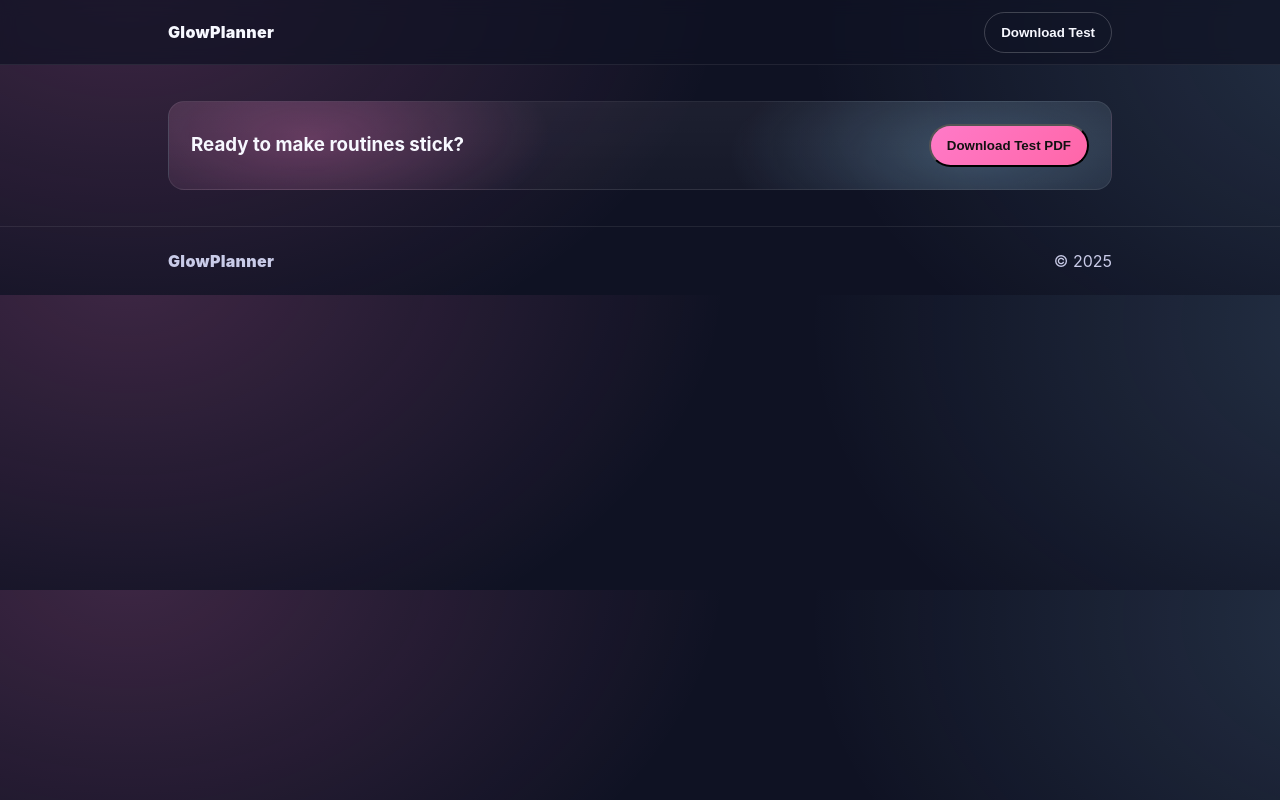
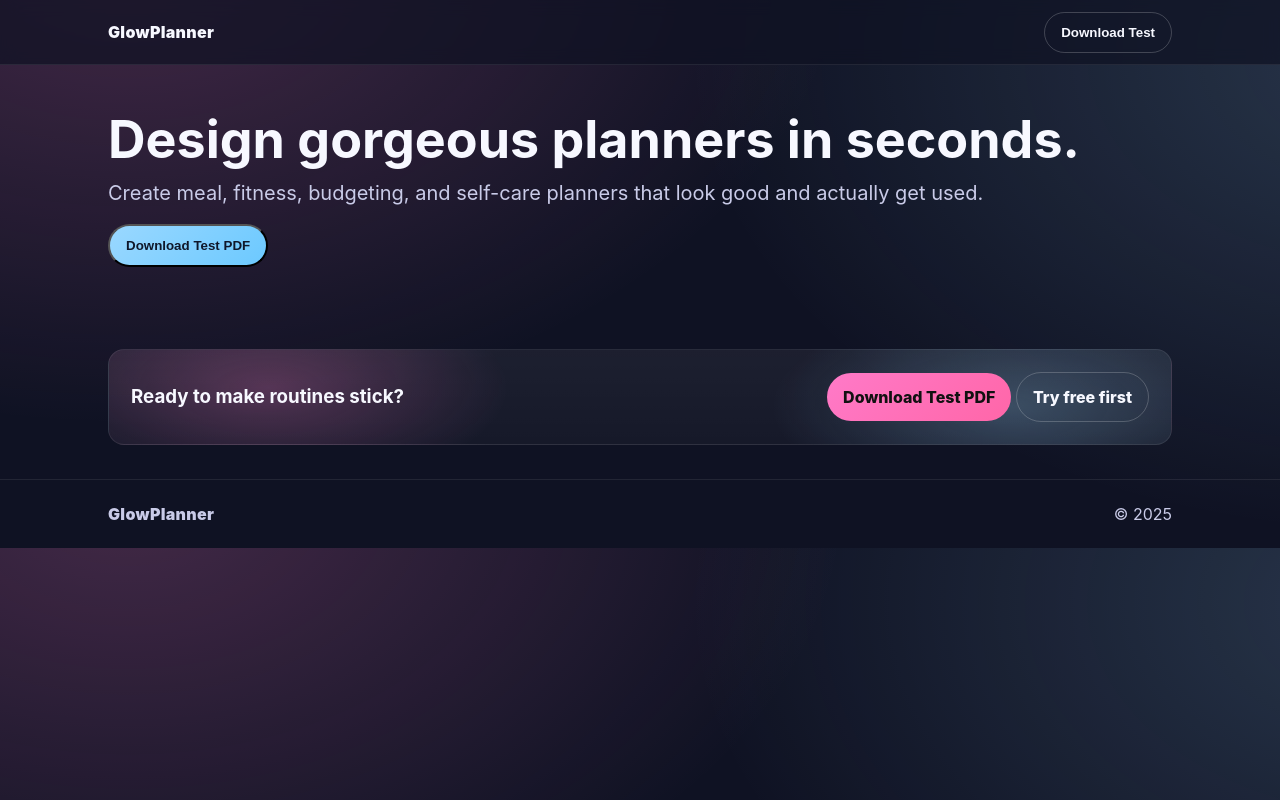
Before and after one commit to autin2/glowplannerepo, a website: page pintrestplanner/index.html in a window 1280 px wide. Drawn offline with Linux system fonts and the light colour scheme.

Commit message:
Update index.html

```diff
--- a/pintrestplanner/index.html
+++ b/pintrestplanner/index.html
@@ -4,55 +4,84 @@
   <meta charset="utf-8"/>
   <meta name="viewport" content="width=device-width, initial-scale=1"/>
   <title>GlowPlanner</title>
-  <meta name="description" content="Pretty, practical planners.">
+  <meta name="description" content="Pretty, practical planners without the overwhelm."/>
   <style>
     :root{
       --bg:#0f1223; --text:#f7f8ff; --muted:#c9cbe8;
       --card:rgba(255,255,255,.05); --line:rgba(255,255,255,.12);
-      --primary:#ff7ac8; --secondary:#9ad8ff; --radius:16px; --max:980px;
+      --primary:#ff7ac8; --secondary:#9ad8ff; --radius:16px; --max:1100px;
     }
     *{box-sizing:border-box}
-    body{margin:0;background:
-      radial-gradient(1000px 700px at 10% -10%,rgba(255,122,200,.20),transparent 60%),
-      radial-gradient(1000px 700px at 110% 10%,rgba(154,216,255,.16),transparent 60%),
-      #0f1223;color:var(--text);font:16px/1.5 ui-sans-serif,Inter,system-ui}
-    .container{max-width:var(--max);margin:0 auto;padding:0 18px}
-    header{position:sticky;top:0;background:rgba(15,18,35,.7);backdrop-filter:blur(8px);
-      border-bottom:1px solid rgba(255,255,255,.08)}
-    .nav{display:flex;align-items:center;justify-content:space-between;height:64px}
-    .brand{font-weight:900;letter-spacing:.3px}
-    section{padding:36px 0}
-    .btn{display:inline-flex;align-items:center;justify-content:center;padding:12px 16px;
-      border-radius:999px;font-weight:800;text-decoration:none;color:#111;background:
-      linear-gradient(135deg,var(--primary),#ff66a8)}
-    .btn.ghost{background:transparent;border:1px solid rgba(255,255,255,.2);color:var(--text)}
-    .cta-band{background:
-      radial-gradient(400px 170px at 15% 40%, rgba(255,122,200,.25), transparent 60%),
-      radial-gradient(400px 170px at 85% 60%, rgba(154,216,255,.25), transparent 60%),
-      linear-gradient(180deg, rgba(255,255,255,.06), rgba(255,255,255,.03));
-      border:1px solid rgba(255,255,255,.08);border-radius:var(--radius);padding:22px}
-    .row{display:flex;gap:12px;align-items:center;justify-content:space-between;flex-wrap:wrap}
-    h3{margin:0}
-    footer{padding:22px 0;color:var(--muted);border-top:1px solid rgba(255,255,255,.08)}
+    body{
+      margin:0; color:var(--text); font:16px/1.5 ui-sans-serif,Inter,system-ui;
+      background:
+        radial-gradient(1200px 800px at 10% -10%,rgba(255,122,200,.22),transparent 60%),
+        radial-gradient(1200px 800px at 110% 10%,rgba(154,216,255,.18),transparent 60%),
+        #0f1223;
+    }
+    .container{max-width:var(--max); margin:0 auto; padding:0 18px}
+    header{
+      position:sticky; top:0; z-index:40;
+      background:rgba(15,18,35,.7); backdrop-filter:blur(8px);
+      border-bottom:1px solid rgba(255,255,255,.08)
+    }
+    .nav{display:flex; align-items:center; justify-content:space-between; height:64px}
+    .brand{font-weight:900; letter-spacing:.3px}
+    .btn{
+      display:inline-flex; align-items:center; justify-content:center; gap:.5rem;
+      padding:12px 16px; border-radius:999px; font-weight:800; text-decoration:none;
+      color:#111; background:linear-gradient(135deg,var(--primary),#ff66a8)
+    }
+    .btn.secondary{background:linear-gradient(135deg,var(--secondary),#6cc9ff); color:#0f172a}
+    .btn.ghost{background:transparent; border:1px solid rgba(255,255,255,.2); color:var(--text)}
+    h1{margin:0 0 10px; font-size:clamp(28px,6vw,52px); line-height:1.05}
+    p.lead{margin:0; color:var(--muted); font-size:clamp(16px,2.6vw,20px)}
+    .hero{padding:48px 0}
+    .hero-actions{display:flex; gap:10px; margin-top:16px; flex-wrap:wrap}
+    section{padding:34px 0}
+    .cta-band{
+      background:
+        radial-gradient(400px 170px at 15% 40%, rgba(255,122,200,.25), transparent 60%),
+        radial-gradient(400px 170px at 85% 60%, rgba(154,216,255,.25), transparent 60%),
+        linear-gradient(180deg, rgba(255,255,255,.06), rgba(255,255,255,.03));
+      border:1px solid rgba(255,255,255,.08);
+      border-radius:var(--radius); padding:22px
+    }
+    .row{display:flex; gap:12px; align-items:center; justify-content:space-between; flex-wrap:wrap}
+    footer{padding:22px 0; color:var(--muted); border-top:1px solid rgba(255,255,255,.08)}
   </style>
 </head>
 <body>
   <header>
     <div class="container nav">
       <div class="brand">GlowPlanner</div>
-      <button class="btn ghost" id="btnTest">Download Test</button>
+      <div style="display:flex; gap:10px">
+        <button class="btn ghost" id="btnTest">Download Test</button>
+      </div>
     </div>
   </header>
 
   <main>
-    <!-- Final CTA only -->
+    <!-- HERO (kept) -->
+    <section class="hero">
+      <div class="container">
+        <h1>Design gorgeous planners in seconds.</h1>
+        <p class="lead">Create meal, fitness, budgeting, and self-care planners that look good and actually get used.</p>
+        <div class="hero-actions">
+          <button class="btn secondary" id="btnDownload">Download Test PDF</button>
+        </div>
+      </div>
+    </section>
+
+    <!-- FINAL CTA (kept) -->
     <section id="final">
       <div class="container">
         <div class="cta-band">
           <div class="row">
-            <h3>Ready to make routines stick?</h3>
-            <div style="display:flex;gap:10px">
-              <button class="btn" id="btnDownload">Download Test PDF</button>
+            <h3 style="margin:0">Ready to make routines stick?</h3>
+            <div>
+              <a class="btn" href="#!" id="btnDownload2">Download Test PDF</a>
+              <a class="btn ghost" href="#!">Try free first</a>
             </div>
           </div>
         </div>
@@ -61,7 +90,7 @@
   </main>
 
   <footer>
-    <div class="container" style="display:flex;justify-content:space-between;align-items:center;gap:10px;flex-wrap:wrap">
+    <div class="container" style="display:flex; justify-content:space-between; align-items:center; gap:10px; flex-wrap:wrap">
       <div class="brand">GlowPlanner</div>
       <div class="muted">© <span id="y"></span></div>
     </div>
@@ -70,7 +99,7 @@
   <script>
     document.getElementById('y').textContent = new Date().getFullYear();
 
-    // Simple downloader that hits your Vercel function
+    // Stream a PDF from your Vercel function (same-origin): /api/glowup-pdf
     async function downloadPDF(endpoint = '/api/glowup-pdf', filename = '7-day-glow-up.pdf'){
       try{
         const res = await fetch(endpoint);
@@ -84,8 +113,10 @@
       }
     }
 
-    document.getElementById('btnDownload').addEventListener('click', () => downloadPDF());
-    document.getElementById('btnTest').addEventListener('click', () => downloadPDF('/api/glowup-pdf', 'test-glow-up.pdf'));
+    const hook = (id, name) => document.getElementById(id)?.addEventListener('click', () => downloadPDF('/api/glowup-pdf', name));
+    hook('btnTest', 'test-glow-up.pdf');
+    hook('btnDownload', '7-day-glow-up.pdf');
+    hook('btnDownload2', '7-day-glow-up.pdf');
   </script>
 </body>
 </html>
```
